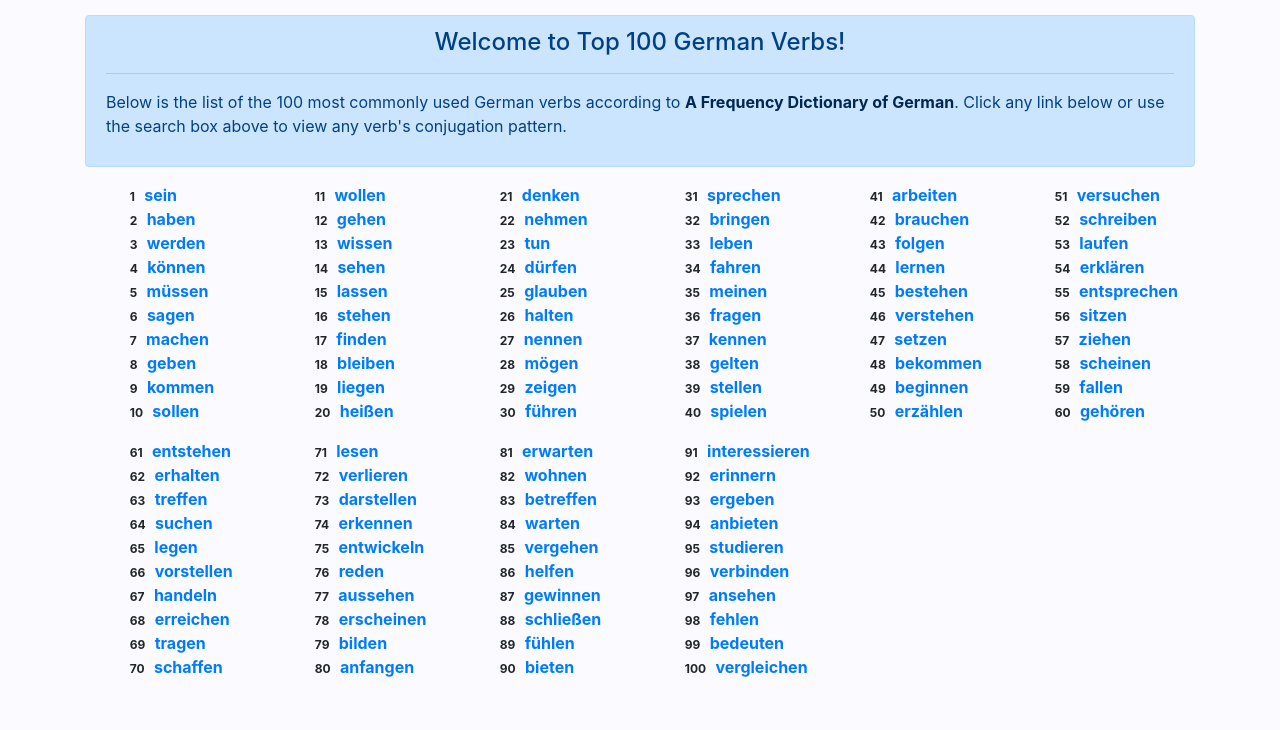
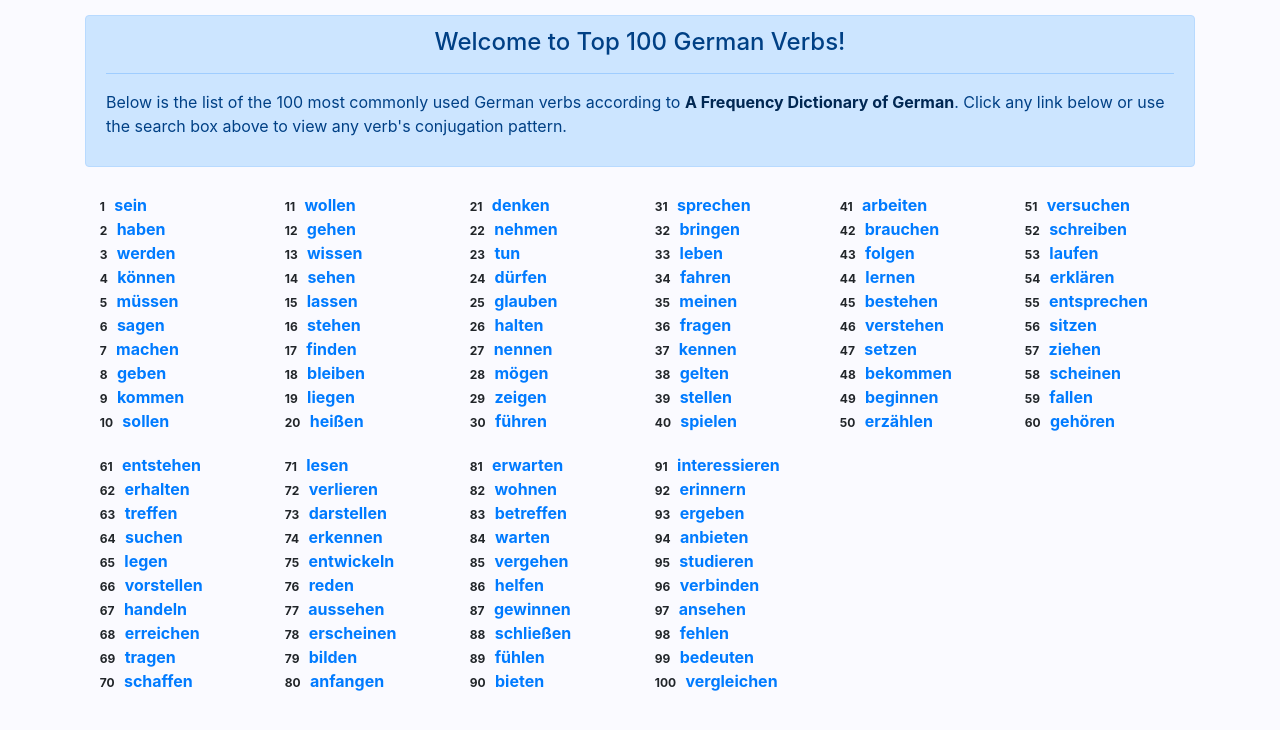
Before and after one commit to pres220/top-100-german-verbs, a Django app: page / in a window 1280 px wide. Shown: the part 70-800 px from the top of the page. Run offline with Django 3.2, Linux system fonts and the light colour scheme; data comes from the database, SQL or seed files in the repository; some libraries are stand-ins or nearby versions.

Commit message:
Fix ul css styling

```diff
--- a/conjugator/static/css/style.css
+++ b/conjugator/static/css/style.css
@@ -21,4 +21,6 @@ body {
 
 ul {
   list-style-type: none;
+  margin: 0;
+  padding: 10px;
 }
```
